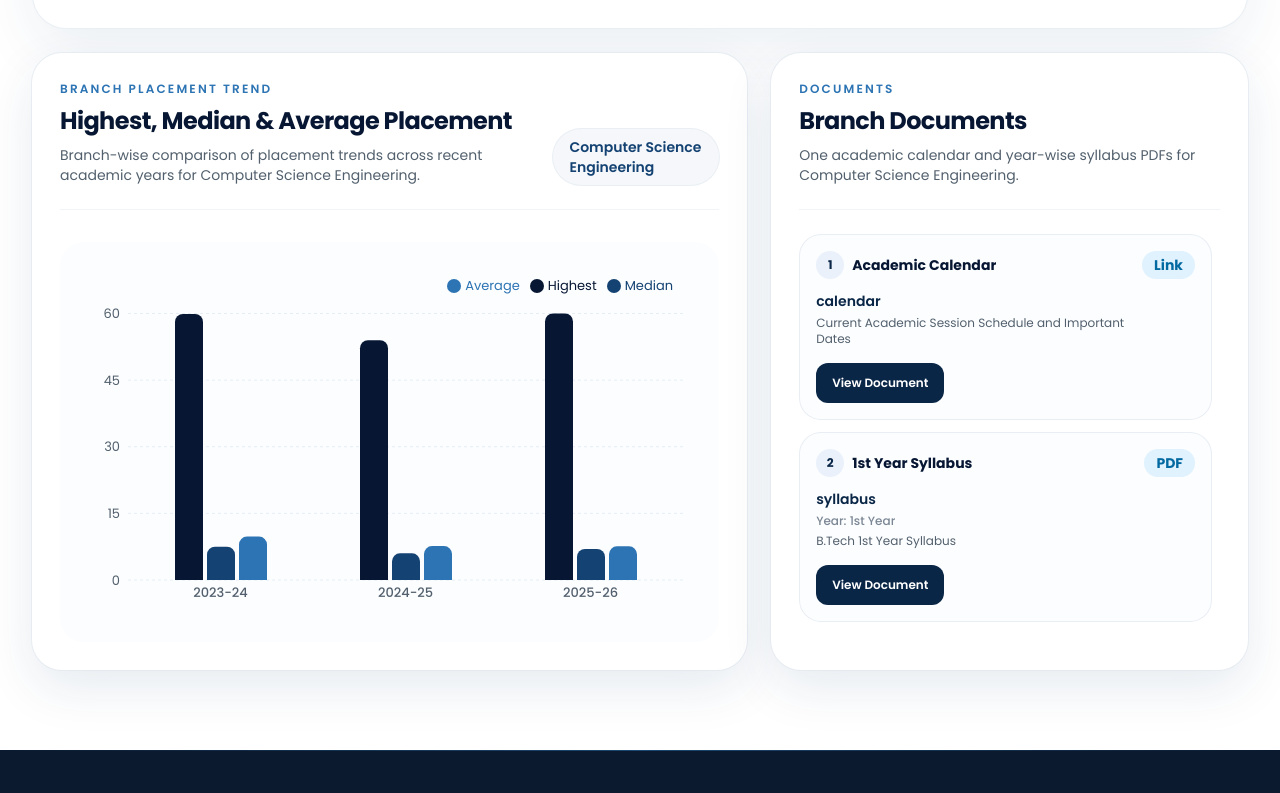
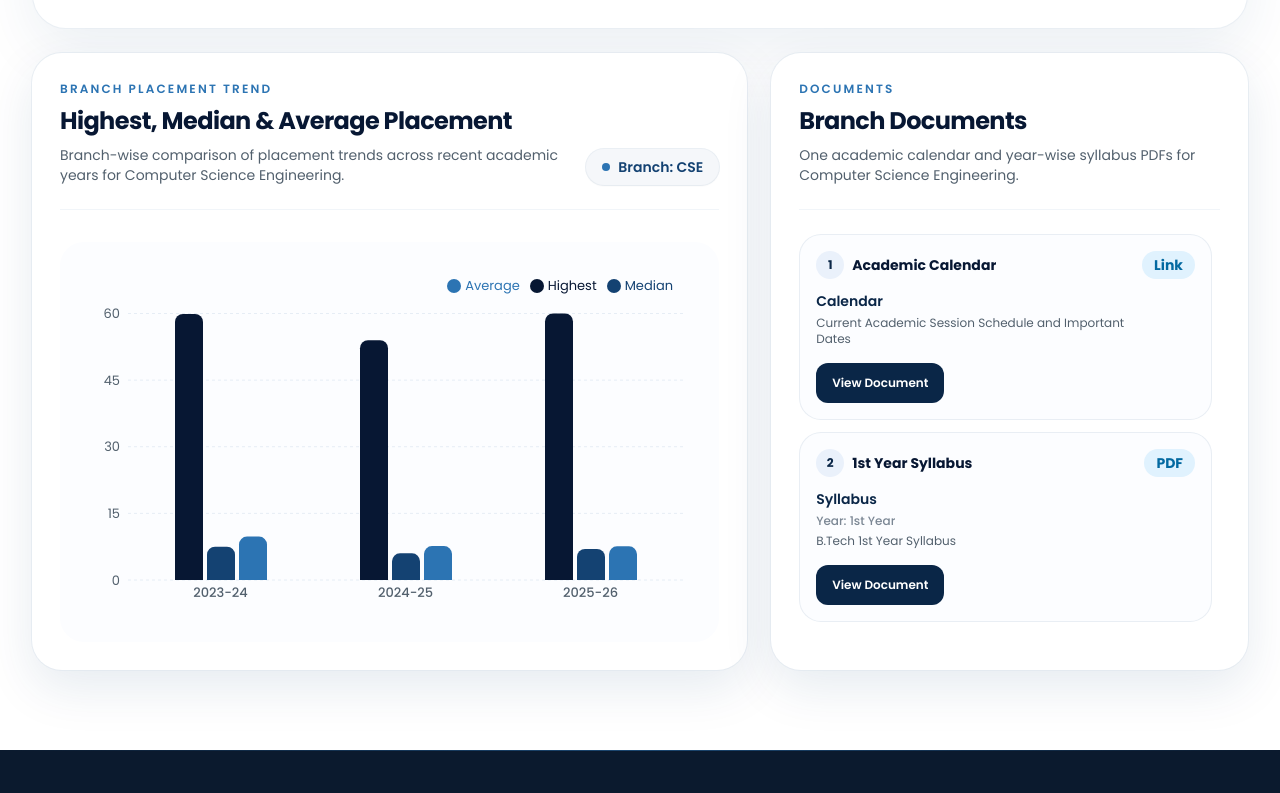
Before and after one commit to me-mayank/tnp_website, a Next.js app: page /recruiters/demographic/branchwise in a window 1280 px wide. Shown: the part 1007-1800 px from the top of the page. Built offline with nearby package versions, Linux system fonts and the light colour scheme; no server answers.

Commit message:
fix(branchwise): capitalize document type and format branch badge capsule

```diff
--- a/app/recruiters/demographic/branchwise/page.tsx
+++ b/app/recruiters/demographic/branchwise/page.tsx
@@ -138,18 +138,19 @@ const tabs: { key: TabKey; label: string; short: string }[] = [
 export interface BranchOption {
     key: string;
     label: string;
+    short: string;
 }
 
 /**
  * Primary engineering disciplines featured in the branch-wise dashboard dropdown.
  */
 const branches: BranchOption[] = [
-    { key: "cse", label: "Computer Science Engineering" },
-    { key: "ece", label: "Electronics & Communication Engineering" },
-    { key: "ee", label: "Electrical Engineering" },
-    { key: "me", label: "Mechanical Engineering" },
-    { key: "ce", label: "Civil Engineering" },
-    { key: "che", label: "Chemical Engineering" },
+    { key: "cse", label: "Computer Science Engineering", short: "CSE" },
+    { key: "ece", label: "Electronics & Communication Engineering", short: "ECE" },
+    { key: "ee", label: "Electrical Engineering", short: "EE" },
+    { key: "me", label: "Mechanical Engineering", short: "ME" },
+    { key: "ce", label: "Civil Engineering", short: "CE" },
+    { key: "che", label: "Chemical Engineering", short: "CHE" },
 ];
 
 /**
@@ -395,7 +396,7 @@ const branchDocuments: Record<string, BranchDocumentRecord[]> = {
     "cse": [
         {
             "title": "Academic Calendar",
-            "type": "calendar",
+            "type": "Calendar",
             "description": "Current Academic Session Schedule and Important Dates",
             "format": "Link",
             "url": "https://www.ietlucknow.ac.in/ac/2627",
@@ -404,7 +405,7 @@ const branchDocuments: Record<string, BranchDocumentRecord[]> = {
         {
             "id": 2,
             "title": "1st Year Syllabus",
-            "type": "syllabus",
+            "type": "Syllabus",
             "description": "B.Tech 1st Year Syllabus",
             "format": "PDF",
             "year": "1st Year",
@@ -413,7 +414,7 @@ const branchDocuments: Record<string, BranchDocumentRecord[]> = {
         {
             "id": 3,
             "title": "2nd Year Syllabus",
-            "type": "syllabus",
+            "type": "Syllabus",
             "description": "B.Tech CSE/CSE(AI) 2nd Year Syllabus",
             "format": "PDF",
             "year": "2nd Year",
@@ -422,7 +423,7 @@ const branchDocuments: Record<string, BranchDocumentRecord[]> = {
         {
             "id": 4,
             "title": "3rd Year Syllabus",
-            "type": "syllabus",
+            "type": "Syllabus",
             "description": "B.Tech CSE 3rd Year Syllabus",
             "format": "PDF",
             "year": "3rd Year",
@@ -431,7 +432,7 @@ const branchDocuments: Record<string, BranchDocumentRecord[]> = {
         {
             "id": 5,
             "title": "4th Year Syllabus",
-            "type": "syllabus",
+            "type": "Syllabus",
             "description": "B.Tech CSE 4th Year Syllabus",
             "format": "PDF",
             "year": "4th Year",
@@ -442,7 +443,7 @@ const branchDocuments: Record<string, BranchDocumentRecord[]> = {
     "cse_sf": [
         {
             "title": "Academic Calendar",
-            "type": "calendar",
+            "type": "Calendar",
             "description": "Current Academic Session Schedule and Important Dates",
             "format": "Link",
             "url": "https://www.ietlucknow.ac.in/ac/2627",
@@ -451,7 +452,7 @@ const branchDocuments: Record<string, BranchDocumentRecord[]> = {
         {
             "id": 2,
             "title": "1st Year Syllabus",
-            "type": "syllabus",
+            "type": "Syllabus",
             "description": "B.Tech 1st Year Syllabus",
             "format": "PDF",
             "year": "1st Year",
@@ -460,7 +461,7 @@ const branchDocuments: Record<string, BranchDocumentRecord[]> = {
         {
             "id": 3,
             "title": "2nd Year Syllabus",
-            "type": "syllabus",
+            "type": "Syllabus",
             "description": "B.Tech CSE/CSE(AI) 2nd Year Syllabus",
             "format": "PDF",
             "year": "2nd Year",
@@ -469,7 +470,7 @@ const branchDocuments: Record<string, BranchDocumentRecord[]> = {
         {
             "id": 4,
             "title": "3rd Year Syllabus",
-            "type": "syllabus",
+            "type": "Syllabus",
             "description": "B.Tech CSE 3rd Year Syllabus",
             "format": "PDF",
             "year": "3rd Year",
@@ -478,7 +479,7 @@ const branchDocuments: Record<string, BranchDocumentRecord[]> = {
         {
             "id": 5,
             "title": "4th Year Syllabus",
-            "type": "syllabus",
+            "type": "Syllabus",
             "description": "B.Tech CSE 4th Year Syllabus",
             "format": "PDF",
             "year": "4th Year",
@@ -489,7 +490,7 @@ const branchDocuments: Record<string, BranchDocumentRecord[]> = {
     "cse_ai": [
         {
             "title": "Academic Calendar",
-            "type": "calendar",
+            "type": "Calendar",
             "description": "Current Academic Session Schedule and Important Dates",
             "format": "Link",
             "url": "https://www.ietlucknow.ac.in/ac/2627",
@@ -498,7 +499,7 @@ const branchDocuments: Record<string, BranchDocumentRecord[]> = {
         {
             "id": 2,
             "title": "1st Year Syllabus",
-            "type": "syllabus",
+            "type": "Syllabus",
             "description": "B.Tech 1st Year Syllabus",
             "format": "PDF",
             "year": "1st Year",
@@ -507,7 +508,7 @@ const branchDocuments: Record<string, BranchDocumentRecord[]> = {
         {
             "id": 3,
             "title": "2nd Year Syllabus",
-            "type": "syllabus",
+            "type": "Syllabus",
             "description": "B.Tech CSE/CSE(AI) 2nd Year Syllabus",
             "format": "PDF",
             "year": "2nd Year",
@@ -516,7 +517,7 @@ const branchDocuments: Record<string, BranchDocumentRecord[]> = {
         {
             "id": 4,
             "title": "3rd Year Syllabus",
-            "type": "syllabus",
+            "type": "Syllabus",
             "description": "B.Tech CSE 3rd Year Syllabus",
             "format": "PDF",
             "year": "3rd Year",
@@ -525,7 +526,7 @@ const branchDocuments: Record<string, BranchDocumentRecord[]> = {
         {
             "id": 5,
             "title": "4th Year Syllabus",
-            "type": "syllabus",
+            "type": "Syllabus",
             "description": "B.Tech CSE 4th Year Syllabus",
             "format": "PDF",
             "year": "4th Year",
@@ -536,7 +537,7 @@ const branchDocuments: Record<string, BranchDocumentRecord[]> = {
     "ece": [
         {
             "title": "Academic Calendar",
-            "type": "calendar",
+            "type": "Calendar",
             "description": "Current Academic Session Schedule and Important Dates",
             "format": "Link",
             "url": "https://www.ietlucknow.ac.in/ac/2627",
@@ -545,7 +546,7 @@ const branchDocuments: Record<string, BranchDocumentRecord[]> = {
         {
             "id": 2,
             "title": "1st Year Syllabus",
-            "type": "syllabus",
+            "type": "Syllabus",
             "description": "B.Tech 1st Year Syllabus",
             "format": "PDF",
             "year": "1st Year",
@@ -554,7 +555,7 @@ const branchDocuments: Record<string, BranchDocumentRecord[]> = {
         {
             "id": 3,
             "title": "2nd Year Syllabus",
-            "type": "syllabus",
+            "type": "Syllabus",
             "description": "B.Tech 2nd Year Syllabus",
             "format": "PDF",
             "year": "2nd Year",
@@ -563,7 +564,7 @@ const branchDocuments: Record<string, BranchDocumentRecord[]> = {
         {
             "id": 4,
             "title": "3rd Year Syllabus",
-            "type": "syllabus",
+            "type": "Syllabus",
             "description": "B.Tech 3rd Year Syllabus",
             "format": "PDF",
             "year": "3rd Year",
@@ -572,7 +573,7 @@ const branchDocuments: Record<string, BranchDocumentRecord[]> = {
         {
             "id": 5,
             "title": "4th Year Syllabus",
-            "type": "syllabus",
+            "type": "Syllabus",
             "description": "B.Tech 4th Year Syllabus",
             "format": "PDF",
             "year": "4th Year",
@@ -583,7 +584,7 @@ const branchDocuments: Record<string, BranchDocumentRecord[]> = {
     "ee": [
         {
             "title": "Academic Calendar",
-            "type": "calendar",
+            "type": "Calendar",
             "description": "Current Academic Session Schedule and Important Dates",
             "format": "Link",
             "url": "https://www.ietlucknow.ac.in/ac/2627",
@@ -592,7 +593,7 @@ const branchDocuments: Record<string, BranchDocumentRecord[]> = {
         {
             "id": 2,
             "title": "1st Year Syllabus",
-            "type": "syllabus",
+            "type": "Syllabus",
             "description": "B.Tech 1st Year Syllabus",
             "format": "PDF",
             "year": "1st Year",
@@ -601,7 +602,7 @@ const branchDocuments: Record<string, BranchDocumentRecord[]> = {
         {
             "id": 3,
             "title": "2nd Year Syllabus",
-            "type": "syllabus",
+            "type": "Syllabus",
             "description": "B.Tech 2nd Year Syllabus",
             "format": "PDF",
             "year": "2nd Year",
@@ -610,7 +611,7 @@ const branchDocuments: Record<string, BranchDocumentRecord[]> = {
         {
             "id": 4,
             "title": "3rd Year Syllabus",
-            "type": "syllabus",
+            "type": "Syllabus",
             "description": "B.Tech 3rd Year Syllabus",
             "format": "PDF",
             "year": "3rd Year",
@@ -619,7 +620,7 @@ const branchDocuments: Record<string, BranchDocumentRecord[]> = {
         {
             "id": 5,
             "title": "4th Year Syllabus",
-            "type": "syllabus",
+            "type": "Syllabus",
             "description": "B.Tech 4th Year Syllabus",
             "format": "PDF",
             "year": "4th Year",
@@ -630,7 +631,7 @@ const branchDocuments: Record<string, BranchDocumentRecord[]> = {
     "me": [
         {
             "title": "Academic Calendar",
-            "type": "calendar",
+            "type": "Calendar",
             "description": "Current Academic Session Schedule and Important Dates",
             "format": "Link",
             "url": "https://www.ietlucknow.ac.in/ac/2627",
@@ -639,7 +640,7 @@ const branchDocuments: Record<string, BranchDocumentRecord[]> = {
         {
             "id": 2,
             "title": "1st Year Syllabus",
-            "type": "syllabus",
+            "type": "Syllabus",
             "description": "B.Tech 1st Year Syllabus",
             "format": "PDF",
             "year": "1st Year",
@@ -648,7 +649,7 @@ const branchDocuments: Record<string, BranchDocumentRecord[]> = {
         {
             "id": 3,
             "title": "2nd Year Syllabus",
-            "type": "syllabus",
+            "type": "Syllabus",
             "description": "B.Tech 2nd Year Syllabus",
             "format": "PDF",
             "year": "2nd Year",
@@ -657,7 +658,7 @@ const branchDocuments: Record<string, BranchDocumentRecord[]> = {
         {
             "id": 4,
             "title": "3rd Year Syllabus",
-            "type": "syllabus",
+            "type": "Syllabus",
             "description": "B.Tech 3rd Year Syllabus",
             "format": "PDF",
             "year": "3rd Year",
@@ -666,7 +667,7 @@ const branchDocuments: Record<string, BranchDocumentRecord[]> = {
         {
             "id": 5,
             "title": "4th Year Syllabus",
-            "type": "syllabus",
+            "type": "Syllabus",
             "description": "B.Tech 4th Year Syllabus",
             "format": "PDF",
             "year": "4th Year",
@@ -677,7 +678,7 @@ const branchDocuments: Record<string, BranchDocumentRecord[]> = {
     "ce": [
         {
             "title": "Academic Calendar",
-            "type": "calendar",
+            "type": "Calendar",
             "description": "Current Academic Session Schedule and Important Dates",
             "format": "Link",
             "url": "https://www.ietlucknow.ac.in/ac/2627",
@@ -686,7 +687,7 @@ const branchDocuments: Record<string, BranchDocumentRecord[]> = {
         {
             "id": 2,
             "title": "1st Year Syllabus",
-            "type": "syllabus",
+            "type": "Syllabus",
             "description": "B.Tech 1st Year Syllabus",
             "format": "PDF",
             "year": "1st Year",
@@ -697,7 +698,7 @@ const branchDocuments: Record<string, BranchDocumentRecord[]> = {
     "che": [
         {
             "title": "Academic Calendar",
-            "type": "calendar",
+            "type": "Calendar",
             "description": "Current Academic Session Schedule and Important Dates",
             "format": "Link",
             "url": "https://www.ietlucknow.ac.in/ac/2627",
@@ -706,7 +707,7 @@ const branchDocuments: Record<string, BranchDocumentRecord[]> = {
         {
             "id": 2,
             "title": "1st Year Syllabus",
-            "type": "syllabus",
+            "type": "Syllabus",
             "description": "B.Tech 1st Year Syllabus",
             "format": "PDF",
             "year": "1st Year",
@@ -715,7 +716,7 @@ const branchDocuments: Record<string, BranchDocumentRecord[]> = {
         {
             "id": 3,
             "title": "2nd Year Syllabus",
-            "type": "syllabus",
+            "type": "Syllabus",
             "description": "B.Tech 2nd Year Syllabus",
             "format": "PDF",
             "year": "2nd Year",
@@ -724,7 +725,7 @@ const branchDocuments: Record<string, BranchDocumentRecord[]> = {
         {
             "id": 4,
             "title": "3rd Year Syllabus",
-            "type": "syllabus",
+            "type": "Syllabus",
             "description": "B.Tech 3rd Year Syllabus",
             "format": "PDF",
             "year": "3rd Year",
@@ -733,7 +734,7 @@ const branchDocuments: Record<string, BranchDocumentRecord[]> = {
         {
             "id": 5,
             "title": "4th Year Syllabus",
-            "type": "syllabus",
+            "type": "Syllabus",
             "description": "B.Tech 4th Year Syllabus",
             "format": "PDF",
             "year": "4th Year",
@@ -744,7 +745,7 @@ const branchDocuments: Record<string, BranchDocumentRecord[]> = {
     "it": [
         {
             "title": "Academic Calendar",
-            "type": "calendar",
+            "type": "Calendar",
             "description": "Current Academic Session Schedule and Important Dates",
             "format": "Link",
             "url": "https://www.ietlucknow.ac.in/ac/2627",
@@ -755,7 +756,7 @@ const branchDocuments: Record<string, BranchDocumentRecord[]> = {
     "ei": [
         {
             "title": "Academic Calendar",
-            "type": "calendar",
+            "type": "Calendar",
             "description": "Current Academic Session Schedule and Important Dates",
             "format": "Link",
             "url": "https://www.ietlucknow.ac.in/ac/2627",
@@ -766,7 +767,7 @@ const branchDocuments: Record<string, BranchDocumentRecord[]> = {
     "mca": [
         {
             "title": "Academic Calendar",
-            "type": "calendar",
+            "type": "Calendar",
             "description": "Current Academic Session Schedule and Important Dates",
             "format": "Link",
             "url": "https://www.ietlucknow.ac.in/ac/2627",
@@ -777,7 +778,7 @@ const branchDocuments: Record<string, BranchDocumentRecord[]> = {
     "mba": [
         {
             "title": "Academic Calendar",
-            "type": "calendar",
+            "type": "Calendar",
             "description": "Current Academic Session Schedule and Important Dates",
             "format": "Link",
             "url": "https://www.ietlucknow.ac.in/ac/2627",
@@ -788,7 +789,7 @@ const branchDocuments: Record<string, BranchDocumentRecord[]> = {
     "mtech": [
         {
             "title": "Academic Calendar",
-            "type": "calendar",
+            "type": "Calendar",
             "description": "Current Academic Session Schedule and Important Dates",
             "format": "Link",
             "url": "https://www.ietlucknow.ac.in/ac/2627",
@@ -1435,8 +1436,12 @@ export default function PlacementTabsOnly() {
                         </div>
 
                         {/* Visual Pill Badge identifying the selected active discipline */}
-                        <div className="inline-flex w-fit items-center rounded-full bg-[#f5f7fa] px-4 py-2 text-sm font-semibold text-[#144272] ring-1 ring-slate-200/70">
-                            {activeBranch.label}
+                        <div
+                            title={activeBranch.label}
+                            className="inline-flex shrink-0 items-center gap-2 whitespace-nowrap rounded-full bg-[#f5f7fa] px-4 py-2 text-sm font-semibold text-[#144272] ring-1 ring-slate-200/70 shadow-sm"
+                        >
+                            <span className="h-2 w-2 rounded-full bg-[#2C74B3]" />
+                            <span>Branch: {activeBranch.short}</span>
                         </div>
                     </div>
 
@@ -1609,8 +1614,8 @@ export default function PlacementTabsOnly() {
                                             </h4>
                                         </div>
 
-                                        {/* Document Type Label (calendar | syllabus) */}
-                                        <p className="mt-3 text-sm font-semibold text-[#0A2647]">
+                                        {/* Document Type Label (Calendar | Syllabus) */}
+                                        <p className="mt-3 text-sm font-semibold capitalize text-[#0A2647]">
                                             {doc.type}
                                         </p>
 
```
